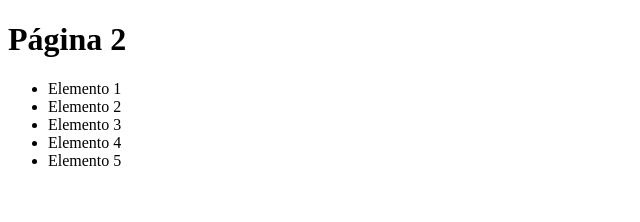
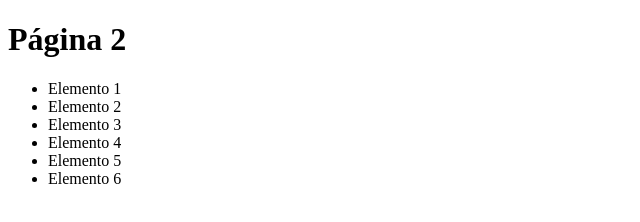
Before and after one commit to CesarHC/rep_example, a plain HTML site: page pagina2.html in a window 1280 px wide. Shown: the full height of the page, 0-640 px from the left. Drawn offline with Linux system fonts and the light colour scheme.

Commit message:
agregar item 6 pagina2

```diff
--- a/pagina2.html
+++ b/pagina2.html
@@ -14,6 +14,7 @@
         <li>Elemento 3</li>
         <li>Elemento 4</li>
         <li>Elemento 5</li>
+        <li>Elemento 6</li>
     </ul>
 </body>
 </html>
```
